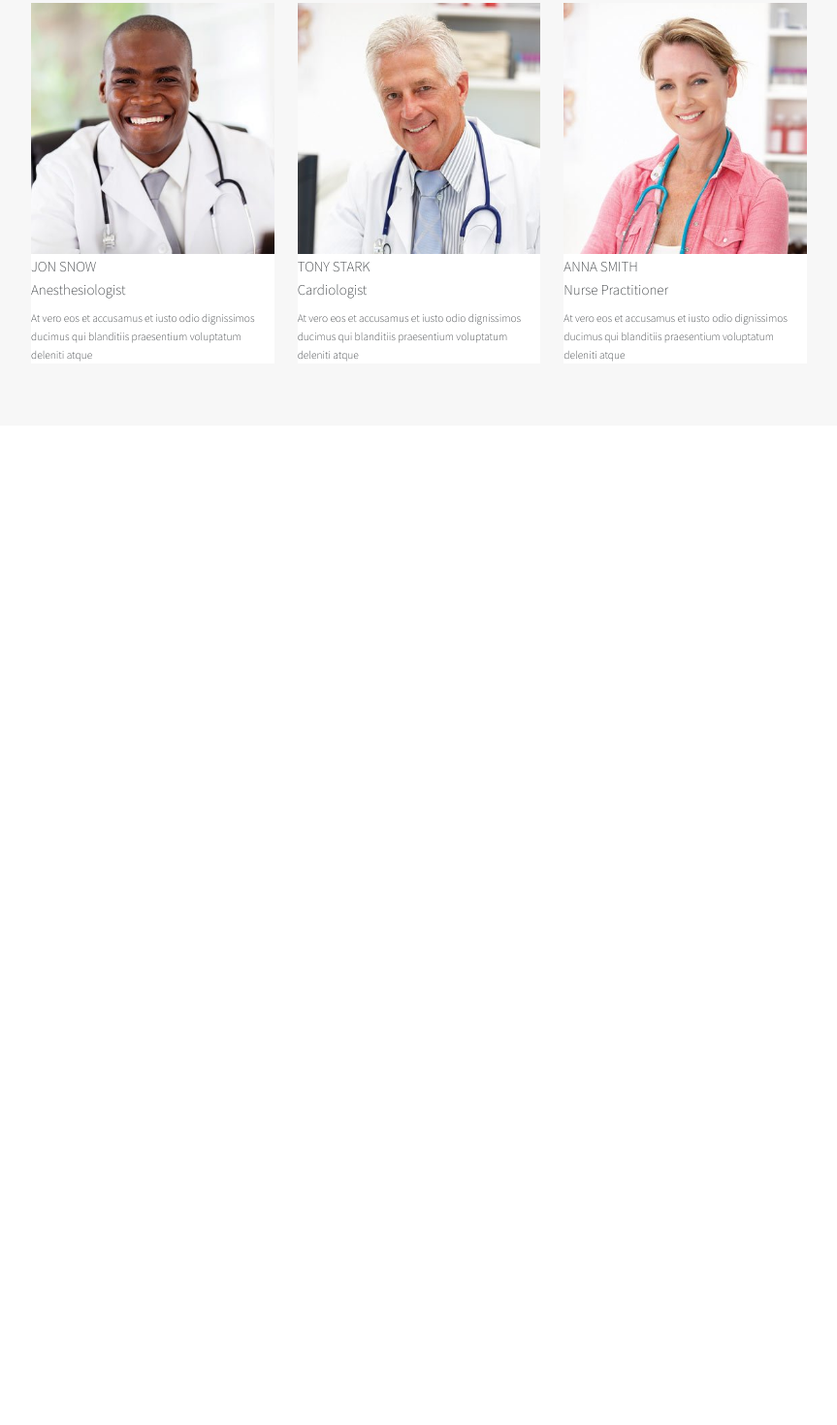
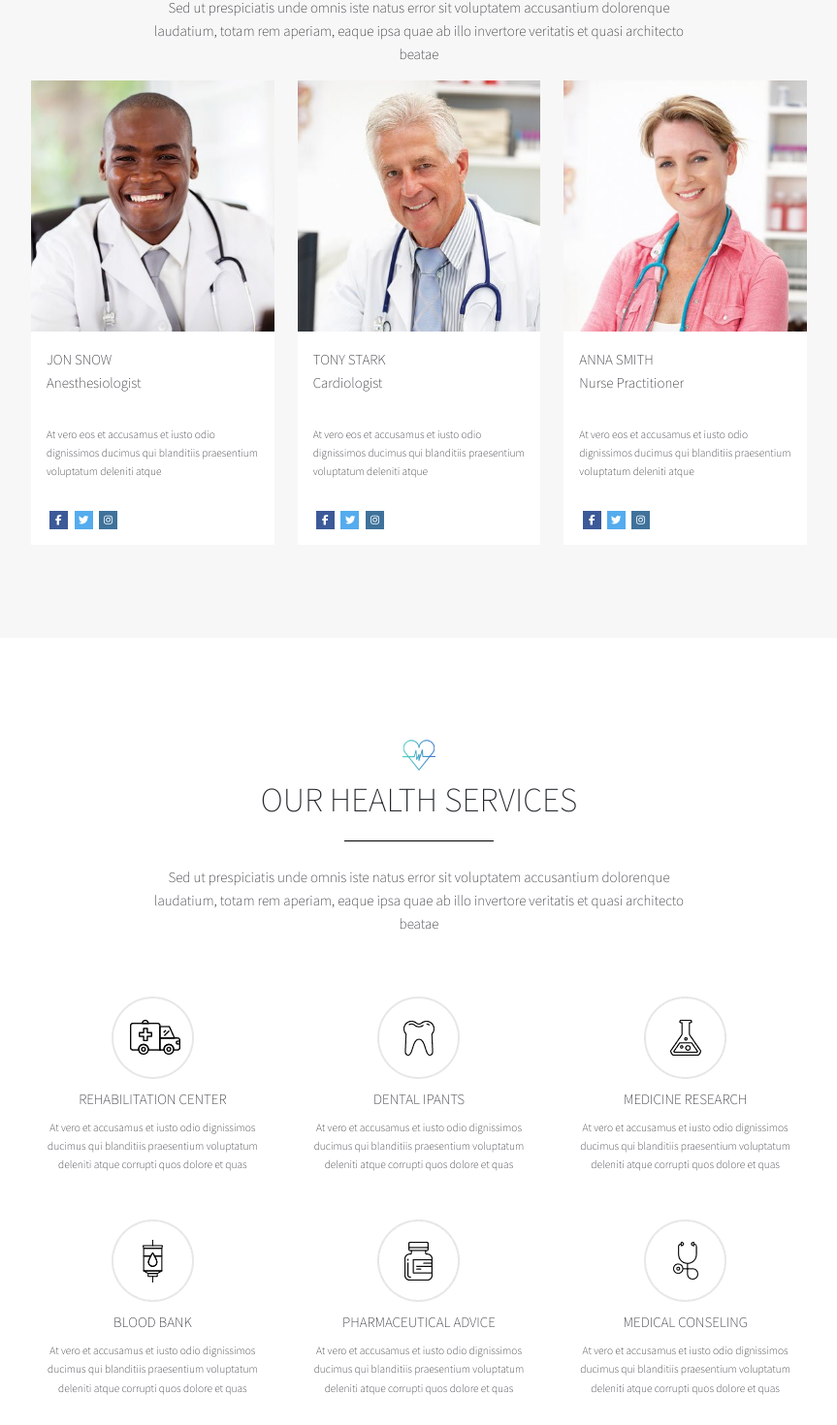
Before and after one commit to RodrigoFantechi/proj-html-vuejs, a Vue app: page / in a window 1280 px wide. Shown: the part 1285-2755 px from the top of the page at 97% size, without its empty margins (208-1071 px from the left). Before the commit the page ends 1772 px from the top, so only its background shows below. Built offline with nearby package versions, Linux system fonts and the light colour scheme.

Commit message:
add services section

```diff
--- a/package.json
+++ b/package.json
@@ -9,6 +9,9 @@
     "preview": "vite preview"
   },
   "dependencies": {
+    "@fortawesome/fontawesome-svg-core": "^6.2.1",
+    "@fortawesome/free-brands-svg-icons": "^6.2.1",
+    "@fortawesome/vue-fontawesome": "^3.0.2",
     "@popperjs/core": "^2.11.6",
     "bootstrap": "^5.2.2",
     "vue": "^3.2.41"
--- a/src/assets/scss/_main.scss
+++ b/src/assets/scss/_main.scss
@@ -5,20 +5,54 @@ main {
     font-family: $noto-sans;
     font-weight: 100;
 
-    .doctors {
-        background-color: #F7F7F7;
+    .py-6{
+        padding: 6rem 0;
+    }
+    h6 {
+        font-size: 0.85rem;
+        font-weight: 100;
+        line-height: 1.5rem;
+    }
+
+    p {
+        font-size: 0.65rem;
+        font-weight: 100;
+        line-height: 1.2rem;
+    }
+    .square{
+       height: 19px;
+       aspect-ratio: 1/1;
+       margin: 0 0.2rem;
+    }
+    .face{
+        background-color: $clr-face;
+    }
+    .twi{
+        background-color: $clr-twi;
+    }
+    .insta{
+        background-color: $clr-insta;
+    }
+    .i{
+        color: $clr-light;
+        font-size: 0.65rem;
+    }
 
     .section_title {
         img {
             width: 50px;
         }
-
+    }
     .line {
         border-bottom: 1px solid black;
         width: 154px;
         height: 1px;
         margin: 1.5rem auto;
     }
+
+    .doctors {
+        background-color: $clr-light-1;
+
+
         }
     }
-}
--- a/src/assets/scss/_variables.scss
+++ b/src/assets/scss/_variables.scss
@@ -1,29 +1,14 @@
 /* color cube */
+$clr-dark: #000000;
 $clr-light: #ffffff;
-$clr-river-bed: #46525f;
-$clr-pelorous: #39afbb;
-$clr-french-gray: #bcbcbd;
-$clr-firefly: #081425;
-$clr-contessa: #bd7a69;
-$clr-thunderbird: #cc201f;
-
-/* Median cut */
-
-$clr-gallery:#f1efef;
-$clr-mako:#41474f;
-$clr-pelorous-m:#449ebf;
-$clr-raven:#7c858f;
-$clr-cascade:#88acab;
+$clr-light-1: #F7F7F7;
+$clr-primary: #3AAFBF;
+$clr-face: #3C5998;
+$clr-twi: #54ACEE;
+$clr-insta: #3F729B;
 
 
-/*  Material design */
 
-$clr-pelorous-ma:#3ba5bd;
-$clr-pine-cone:#655850;
-$clr-firefly-ma:#0f1d2d;
-$clr-limed-spruce:#3d4954;
-$clr-limed-spruce:#3d4954;
-$clr-contessa-ma: #c46e5f;
 
 
 /* Font style */
--- a/src/components/AppMain.vue
+++ b/src/components/AppMain.vue
@@ -1,4 +1,3 @@
-
 <script>
 import SectionTitle from './SectionTitle.vue';
 import SingleCol from './SingleCol.vue';
@@ -18,7 +17,7 @@ export default {
 </script>
 <template>
     <main>
-        <section class="introduction text-center my-5 py-5">
+        <section class="introduction text-center py-6">
             <div class="my_container">
                 <SectionTitle>
                     <template #title>
@@ -32,16 +31,20 @@ export default {
                 <div class="row pt-5">
                     <SingleCol v-for="(col, index) in store.title">
                         <template #image> <img :src="'src/assets/img/icon-' + (index + 1) + '.png'" alt=""></template>
-                        <template #title>{{ col }}</template>
+                        <template #title>
+                            <h6>{{ col }}</h6>
+                        </template>
                         <template #description>
-                            Sed ut prespiciatis unde omnis iste natus error sit voluptam accusantim
+                            <p>
+                                Sed ut prespiciatis unde omnis iste natus error sit voluptam accusantim
+                            </p>
                         </template>
 
                     </SingleCol>
                 </div>
             </div>
         </section>
-        <section class="doctors text-center my-5 py-5">
+        <section class="doctors text-center py-6">
             <div class="my_container">
                 <SectionTitle>
                     <template #picture>
@@ -64,14 +67,83 @@ export default {
                 <div class="row">
                     <SingleCol v-for="(doctor, index) in store.doctors" class="text-start">
                         <template #image> <img :src="'src/assets/img/doctor-' + (index + 1) + '.jpg'" alt=""></template>
-                        <template #title>{{ doctor.name }} <br> {{ doctor.profession }}</template>
+                        <template #title>
+                            <h6 class="p-3 m-0">{{ doctor.name }} <br> {{ doctor.profession }}</h6>
+                        </template>
                         <template #description>
-                            At vero eos et accusamus et iusto odio dignissimos ducimus qui blanditiis praesentium
-                            voluptatum deleniti atque
+                            <p class="p-3 m-0">
+                                At vero eos et accusamus et iusto odio dignissimos ducimus qui blanditiis praesentium
+                                voluptatum deleniti atque</p>
                         </template>
-                        <template name="icons">
+                        <template #icons>
+                            <div class="square d-flex justify-content-center align-items-center face"><font-awesome-icon class="i" icon="fa-brands fa-facebook-f" /></div>
+                            <div class="square d-flex justify-content-center align-items-center  twi"><font-awesome-icon class="i" icon="fa-brands fa-twitter" /></div>
+                            <div class="square d-flex justify-content-center align-items-center insta"><font-awesome-icon  class="i" icon="fa-brands fa-instagram" /></div>
+                        </template>
+                    </SingleCol>
+                </div>
+            </div>
+        </section>
+        <section class="health_service text-center py-6">
+            <div class="my_container">
+                <SectionTitle>
+                    <template #picture>
+                        <img src="../assets/img/icon-6.png" alt="">
+                    </template>
 
+                    <template #title>
+                        OUR HEALTH SERVICES
+                    </template>
+                    <template #line>
+                        <div class="line"></div>
+                    </template>
+
+                    <template #subtitle>
+                        Sed ut prespiciatis unde omnis iste natus error sit voluptatem accusantium
+                        dolorenque laudatium, totam rem aperiam, eaque ipsa quae ab illo invertore veritatis et quasi
+                        architecto beatae
+                    </template>
+                </SectionTitle>
+                <div class="row row-cols-3 pt-5">
+                    <SingleCol v-for="(service, index) in store.services">
+                        <template #image> <img class="mb-2" :src="'src/assets/img/icon-' + (service.img) + '.png'" alt=""></template>
+                        <template #title>
+                            <h6>{{ service.title }}</h6>
                         </template>
+                        <template #description>
+                            <p>
+                                At vero et accusamus et iusto odio dignissimos ducimus qui blanditiis praesentium voluptatum deleniti atque corrupti quos dolore et quas
+                            </p>
+                        </template>
+
+                    </SingleCol>
+
+                </div>
+            </div>
+        </section>
+        <section class="introduction text-center py-6">
+            <div class="my_container">
+                <SectionTitle>
+                    <template #title>
+                        Welcome to Avada Health
+                    </template>
+                    <template #subtitle>
+                        Sed ut prespiciatis unde omnis iste natus error sit voluptatem accusantium
+                        dolorenque laudatium, totam rem aperiam, eaque ipsa quae ab illo
+                    </template>
+                </SectionTitle>
+                <div class="row pt-5">
+                    <SingleCol v-for="(col, index) in store.title">
+                        <template #image> <img :src="'src/assets/img/icon-' + (index + 1) + '.png'" alt=""></template>
+                        <template #title>
+                            <h6>{{ col }}</h6>
+                        </template>
+                        <template #description>
+                            <p>
+                                Sed ut prespiciatis unde omnis iste natus error sit voluptam accusantim
+                            </p>
+                        </template>
+
                     </SingleCol>
                 </div>
             </div>
@@ -80,5 +152,6 @@ export default {
     <!-- /main -->
 </template>
 <style lang="scss" scoped>
+@use '../assets/scss/variables' as *;
 
 </style>
--- a/src/components/Jumbotron.vue
+++ b/src/components/Jumbotron.vue
@@ -28,7 +28,7 @@ export default {
 
 
         span {
-            color: $clr-pelorous-m;
+            color: $clr-primary;
         }
 
         .my_btn {
@@ -37,7 +37,7 @@ export default {
             letter-spacing: 0.1rem;
             font-family: $montserrat;
             padding: 0.75rem 1.5rem;
-            background-color: $clr-pelorous-ma;
+            background-color: $clr-primary;
             display: inline-block;
         }
     }
--- a/src/components/Navbar.vue
+++ b/src/components/Navbar.vue
@@ -58,17 +58,17 @@ nav {
                 margin: 0.7rem;
 
                 &:hover {
-                    color: $clr-pelorous-m
+                    color: $clr-primary
                 }
 
                 &.active {
-                    color: $clr-pelorous-m
+                    color: $clr-primary
                 }
             }
 
             .my_btn {
                 padding: 0.5rem 1rem;
-                background-color: $clr-pelorous-ma;
+                background-color: $clr-primary;
 
                 & a:hover {
                     color: $clr-light;
--- a/src/components/SingleCol.vue
+++ b/src/components/SingleCol.vue
@@ -8,9 +8,9 @@ export default {
     <div class="col">
         <div class="my_card">
             <slot name="image"></slot>
-            <h6><slot name="title"></slot></h6>
-            <p><slot name="description"></slot></p>
-            <div name="icons"><slot></slot></div>
+            <slot name="title"></slot>
+            <slot name="description"></slot>
+            <div class="list_icons d-flex p-3"><slot name="icons"></slot></div>
         </div>
     </div>
     <!-- /.col -->
--- a/src/main.js
+++ b/src/main.js
@@ -2,6 +2,21 @@ import { createApp } from 'vue'
 import './assets/scss/style.scss'
 import App from './App.vue'
 import * as bootstrap from 'bootstrap'
+import { library } from '@fortawesome/fontawesome-svg-core'
+import { FontAwesomeIcon } from '@fortawesome/vue-fontawesome'
+
+import { faFacebookF} from '@fortawesome/free-brands-svg-icons'
+import { faInstagram} from '@fortawesome/free-brands-svg-icons'
+import { faSquareTwitter } from '@fortawesome/free-brands-svg-icons'
+import { faTwitter } from '@fortawesome/free-brands-svg-icons'
+
+library.add(faFacebookF)
+
+library.add(faTwitter)
+library.add(faInstagram)
 
 
-createApp(App).mount('#app')
+
+createApp(App)
+.component('font-awesome-icon', FontAwesomeIcon)
+.mount('#app')
--- a/src/store.js
+++ b/src/store.js
@@ -30,6 +30,32 @@ export const store = reactive({
             name: 'ANNA SMITH',
             profession: 'Nurse Practitioner',
         },
+    ],
+    services:[
+        {
+            title: 'REHABILITATION CENTER',
+            img: '14'
+        },
+        {
+            title: 'DENTAL IPANTS',
+            img: '15'
+        },
+        {
+            title: 'MEDICINE RESEARCH',
+            img: '16'
+        },
+        {
+            title: 'BLOOD BANK',
+            img: '11'
+        },
+        {
+            title: 'PHARMACEUTICAL ADVICE',
+            img: '12'
+        },
+        {
+            title: 'MEDICAL CONSELING',
+            img: '13'
+        },
     ]
 
 
```
Also changed, not shown: 1 other file (tests, documents, lock files or other folders). Lines whose indentation alone changed are shown as unchanged.
